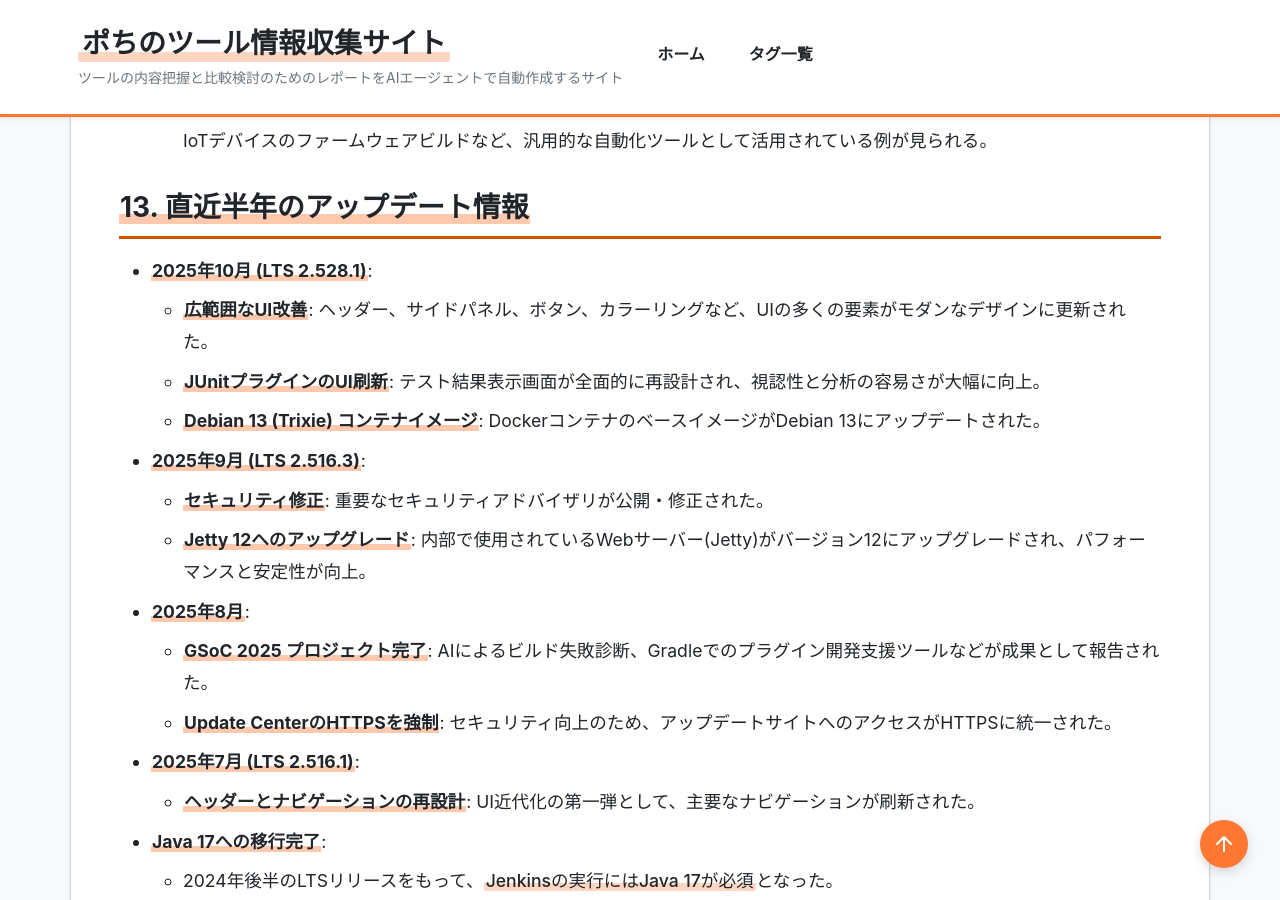
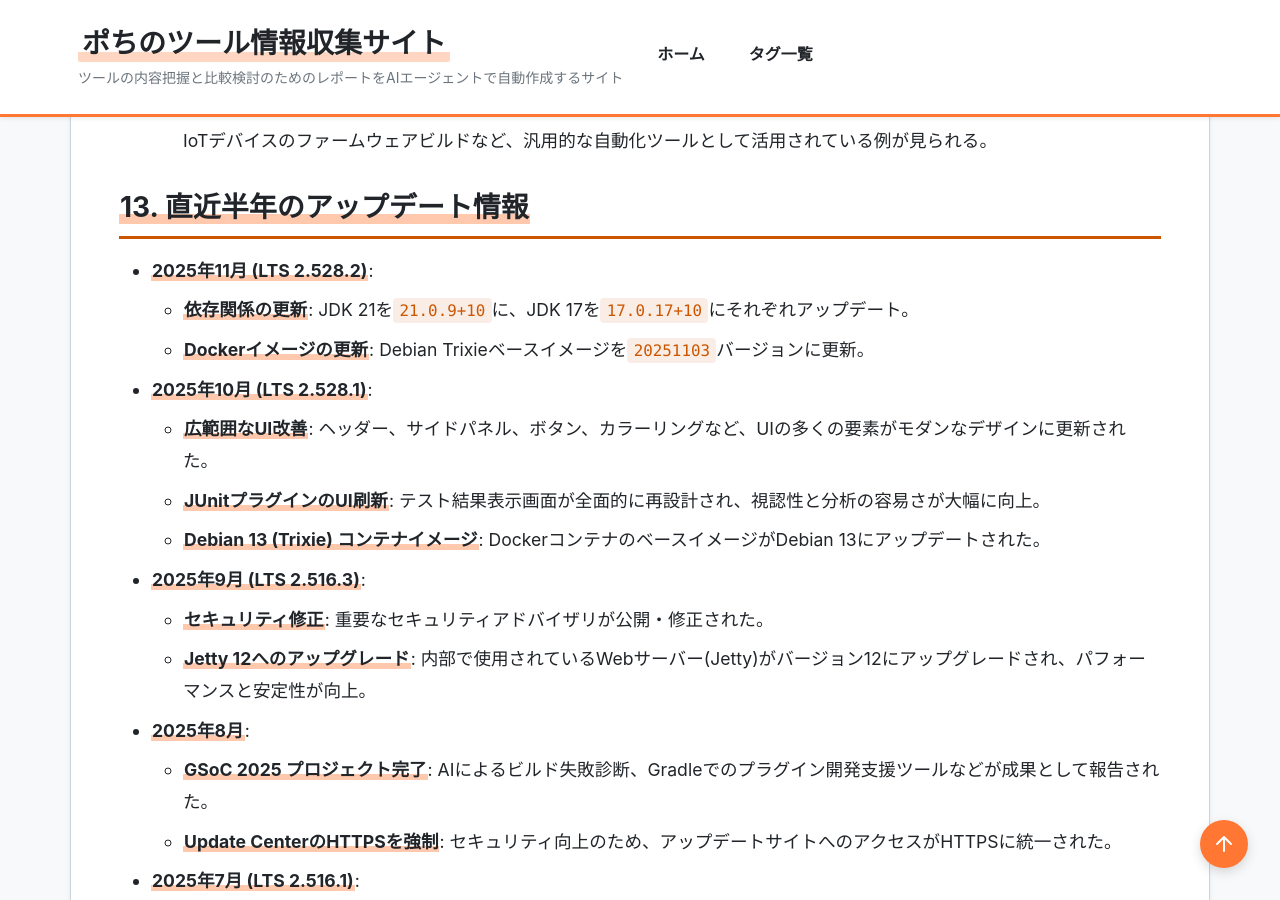
Before and after one commit to aegisfleet/tool-survey-report, a Jekyll site: the page built from _reports/jenkins.md, in a window 1280 px wide and 900 px high, scrolled down 6394 px. Built offline with Jekyll 4.4.1, drawn with Linux system fonts in a browser that asks for light colours; some of the changed text lies outside the part shown.

Commit message:
feat(reports): Jenkinsレポートを最新情報に更新 (#193)
Jenkinsの調査レポート（_reports/jenkins.md）に、2025年11月12日にリリースされたLTSバージョン2.528.2の情報を追加しました。

主な更新点：
- JDK 21および17のバージョンアップ情報を記載
- Dockerイメージの更新情報を記載
- `last_updated`の日付を`2025-11-24`に更新

Co-authored-by: google-labs-jules[bot] <161369871+google-labs-jules[bot]@users.noreply.github.com>

```diff
--- a/_reports/jenkins.md
+++ b/_reports/jenkins.md
@@ -5,7 +5,7 @@ category: "CI/CD"
 developer: "Kohsuke Kawaguchi, CloudBees, and community"
 official_site: "https://www.jenkins.io/"
 date: "2025-10-18"
-last_updated: "2025-10-21"
+last_updated: "2025-11-24"
 tags:
   - "CI/CD"
   - "オープンソース"
@@ -116,6 +116,9 @@ relationships:
 
 ## **13. 直近半年のアップデート情報**
 
+* **2025年11月 (LTS 2.528.2)**:
+  * **依存関係の更新**: JDK 21を`21.0.9+10`に、JDK 17を`17.0.17+10`にそれぞれアップデート。
+  * **Dockerイメージの更新**: Debian Trixieベースイメージを`20251103`バージョンに更新。
 * **2025年10月 (LTS 2.528.1)**:
   * **広範囲なUI改善**: ヘッダー、サイドパネル、ボタン、カラーリングなど、UIの多くの要素がモダンなデザインに更新された。
   * **JUnitプラグインのUI刷新**: テスト結果表示画面が全面的に再設計され、視認性と分析の容易さが大幅に向上。
```
